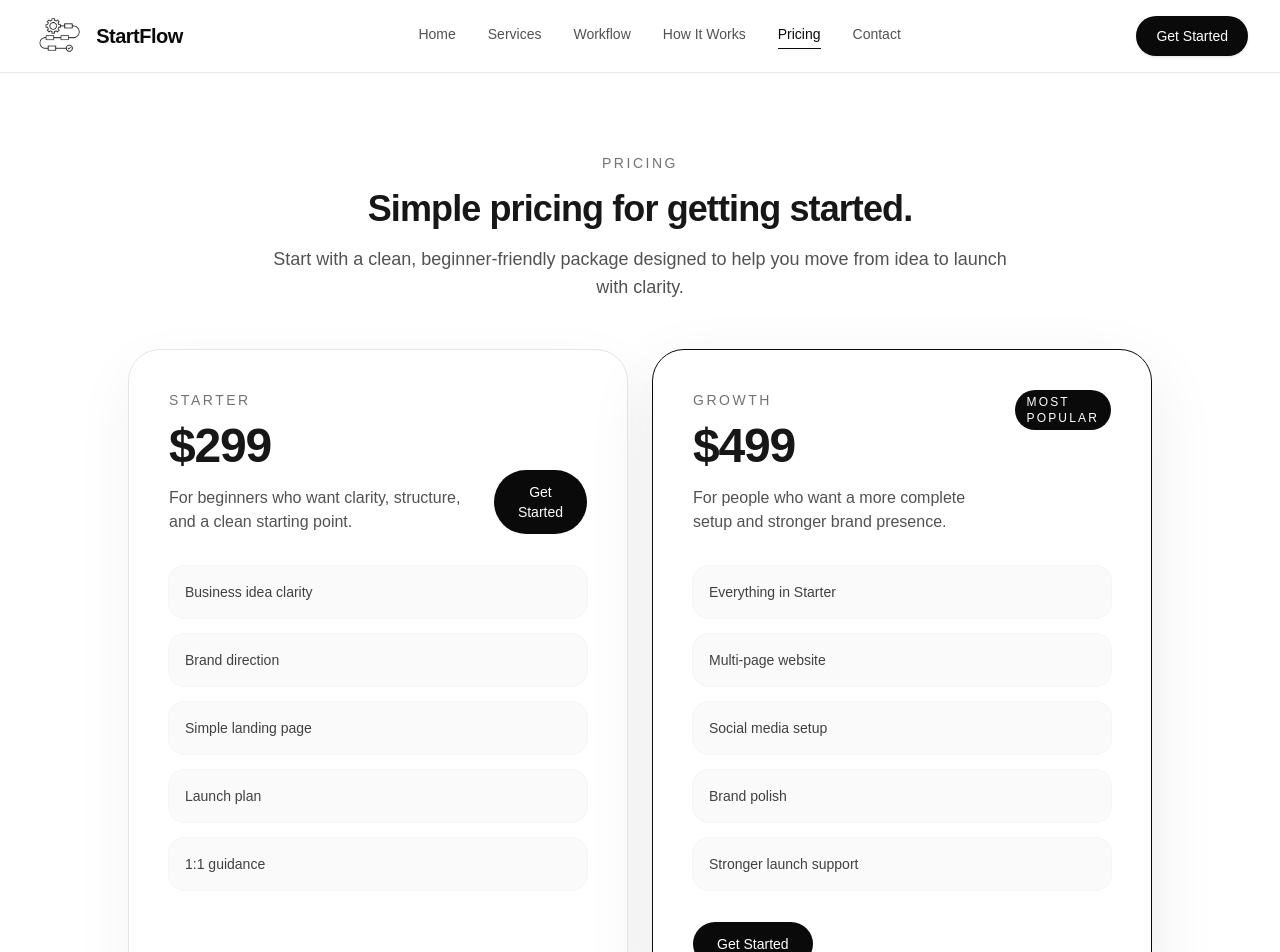
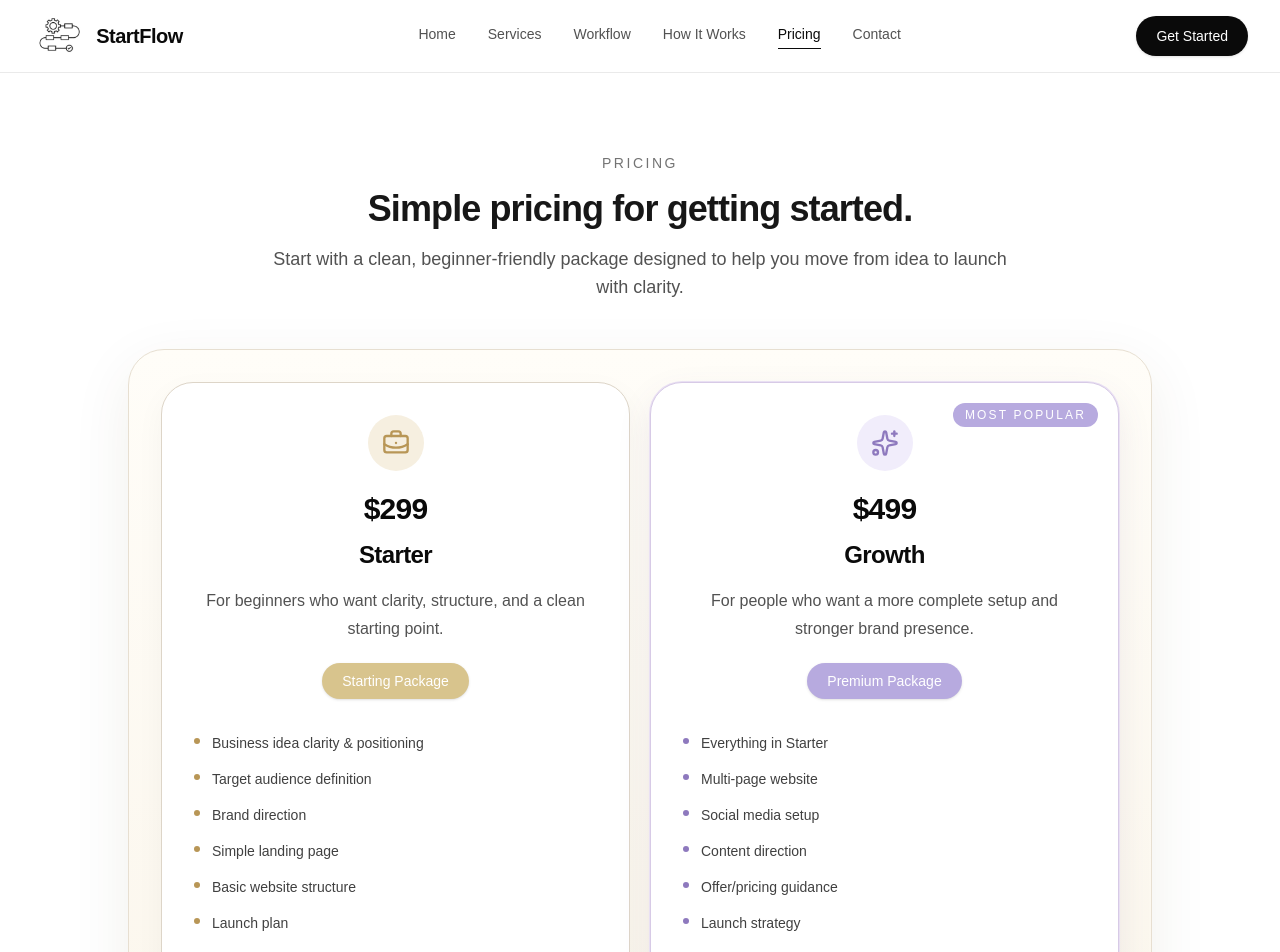
Before and after one commit to zaindurrani93/startflow-site, a Next.js app: page /pricing in a window 1280 px wide. Shown: the top 952 px of the page. Built offline with nearby package versions, Linux system fonts and the light colour scheme.

Commit message:
update pricing boxes

```diff
--- a/components/startflow-sections.tsx
+++ b/components/startflow-sections.tsx
@@ -1,5 +1,5 @@
 import Link from "next/link";
-import { Lightbulb, Palette, Rocket, Settings } from "lucide-react";
+import { BriefcaseBusiness, Lightbulb, Palette, Rocket, Settings, Sparkles } from "lucide-react";
 
 const services = [
   {
@@ -275,77 +275,91 @@ export function PricingSection() {
         </p>
       </div>
 
-      <div className="mx-auto mt-12 grid max-w-5xl gap-6 lg:grid-cols-2">
-        <div className="rounded-[2rem] border border-neutral-200 bg-white p-8 shadow-[0_20px_60px_rgba(0,0,0,0.05)] sm:p-10">
-          <div className="flex flex-col gap-6 sm:flex-row sm:items-end sm:justify-between">
-            <div>
-              <p className="text-sm uppercase tracking-[0.18em] text-neutral-500">Starter</p>
-              <div className="mt-3 flex items-end gap-2">
-                <span className="text-5xl font-semibold tracking-tight">$299</span>
+      <div className="mx-auto mt-12 max-w-5xl rounded-[2.25rem] border border-[#e7dfd1] bg-[linear-gradient(180deg,#fffdf8_0%,#fbf6ec_100%)] p-5 shadow-[0_18px_60px_rgba(80,61,28,0.08)] sm:p-8">
+        <div className="grid gap-5 lg:grid-cols-2">
+          <div className="flex h-full flex-col rounded-[2rem] border border-[#ddd5c8] bg-white p-7 shadow-[0_10px_30px_rgba(0,0,0,0.04)] sm:p-8">
+            <div className="flex flex-col items-center text-center">
+              <div className="flex h-14 w-14 items-center justify-center rounded-full bg-[#f6efe0] text-[#b89656]">
+                <BriefcaseBusiness size={28} />
               </div>
-              <p className="mt-4 max-w-lg text-neutral-600">
+              <p className="mt-5 text-3xl font-semibold tracking-tight text-neutral-950">$299</p>
+              <h3 className="mt-3 text-2xl font-semibold tracking-tight text-neutral-950">Starter</h3>
+              <p className="mt-4 text-base leading-7 text-neutral-600">
                 For beginners who want clarity, structure, and a clean starting point.
               </p>
+              <div className="mt-5 rounded-full bg-[#d8c48d] px-5 py-2 text-sm font-medium text-white shadow-sm">
+                Starting Package
               </div>
+            </div>
+
+            <ul className="mt-8 flex-1 space-y-3 text-sm leading-6 text-neutral-700">
+              {[
+                "Business idea clarity & positioning",
+                "Target audience definition",
+                "Brand direction",
+                "Simple landing page",
+                "Basic website structure",
+                "Launch plan",
+                "1:1 guidance"
+              ].map((item) => (
+                <li key={item} className="flex items-start gap-3">
+                  <span className="mt-[0.45rem] inline-block h-1.5 w-1.5 shrink-0 rounded-full bg-[#b89656]" />
+                  <span>{item}</span>
+                </li>
+              ))}
+            </ul>
+
             <Link
               href="/contact"
-              className="rounded-full bg-neutral-950 px-6 py-3 text-center text-sm font-medium text-white transition hover:opacity-90"
+              className="mt-8 inline-flex min-h-11 items-center justify-center rounded-xl border border-neutral-300 bg-white px-5 py-3 text-center text-sm font-medium text-neutral-950 transition hover:border-neutral-950"
             >
-              Get Started
+              See Package
             </Link>
           </div>
 
-          <div className="mt-8 grid gap-4">
-            {[
-              "Business idea clarity",
-              "Brand direction",
-              "Simple landing page",
-              "Launch plan",
-              "1:1 guidance"
-            ].map((item) => (
-              <div key={item} className="rounded-2xl bg-neutral-50 px-4 py-4 text-sm text-neutral-700 ring-1 ring-neutral-100">
-                {item}
+          <div className="relative flex h-full flex-col rounded-[2rem] border border-[#d7cae6] bg-white p-7 shadow-[0_14px_34px_rgba(102,78,130,0.10)] ring-1 ring-[#e9e0f3] sm:p-8">
+            <div className="absolute right-5 top-5 rounded-full bg-[#b7aadf] px-3 py-1 text-xs font-medium uppercase tracking-[0.18em] text-white">
+              Most Popular
             </div>
-            ))}
+
+            <div className="flex flex-col items-center text-center">
+              <div className="flex h-14 w-14 items-center justify-center rounded-full bg-[#f1edfb] text-[#8e79be]">
+                <Sparkles size={28} />
+              </div>
+              <p className="mt-5 text-3xl font-semibold tracking-tight text-neutral-950">$499</p>
+              <h3 className="mt-3 text-2xl font-semibold tracking-tight text-neutral-950">Growth</h3>
+              <p className="mt-4 max-w-md text-base leading-7 text-neutral-600">
+                For people who want a more complete setup and stronger brand presence.
+              </p>
+              <div className="mt-5 rounded-full bg-[#b7aadf] px-5 py-2 text-sm font-medium text-white shadow-sm">
+                Premium Package
               </div>
             </div>
 
-        <div className="rounded-[2rem] border border-neutral-950 bg-white p-8 shadow-[0_24px_70px_rgba(0,0,0,0.08)] sm:p-10">
-          <div className="flex items-start justify-between gap-4">
-            <div>
-              <p className="text-sm uppercase tracking-[0.18em] text-neutral-500">Growth</p>
-              <div className="mt-3 flex items-end gap-2">
-                <span className="text-5xl font-semibold tracking-tight">$499</span>
-              </div>
-              <p className="mt-4 max-w-lg text-neutral-600">
-                For people who want a more complete setup and stronger brand presence.
-              </p>
-            </div>
-            <div className="rounded-full bg-neutral-950 px-3 py-1 text-xs font-medium uppercase tracking-[0.18em] text-white">
-              Most Popular
-            </div>
-          </div>
-
-          <div className="mt-8 grid gap-4">
+            <ul className="mt-8 flex-1 space-y-3 text-sm leading-6 text-neutral-700">
               {[
                 "Everything in Starter",
                 "Multi-page website",
                 "Social media setup",
-              "Brand polish",
-              "Stronger launch support"
+                "Content direction",
+                "Offer/pricing guidance",
+                "Launch strategy",
+                "Priority support"
               ].map((item) => (
-              <div key={item} className="rounded-2xl bg-neutral-50 px-4 py-4 text-sm text-neutral-700 ring-1 ring-neutral-100">
-                {item}
-              </div>
+                <li key={item} className="flex items-start gap-3">
+                  <span className="mt-[0.45rem] inline-block h-1.5 w-1.5 shrink-0 rounded-full bg-[#8e79be]" />
+                  <span>{item}</span>
+                </li>
               ))}
-          </div>
+            </ul>
 
             <Link
               href="/contact"
-            className="mt-8 inline-flex rounded-full bg-neutral-950 px-6 py-3 text-center text-sm font-medium text-white transition hover:opacity-90"
+              className="mt-8 inline-flex min-h-11 items-center justify-center rounded-xl border border-[#b7aadf] bg-white px-5 py-3 text-center text-sm font-medium text-neutral-950 transition hover:border-[#8e79be]"
             >
-            Get Started
+              See Package
             </Link>
+          </div>
         </div>
       </div>
     </section>
```
Lines whose indentation alone changed are shown as unchanged.
